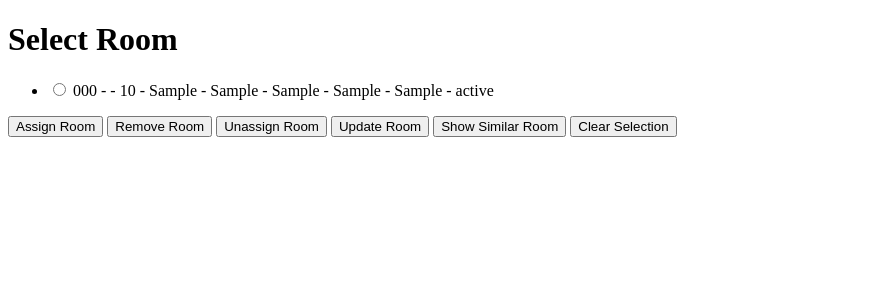
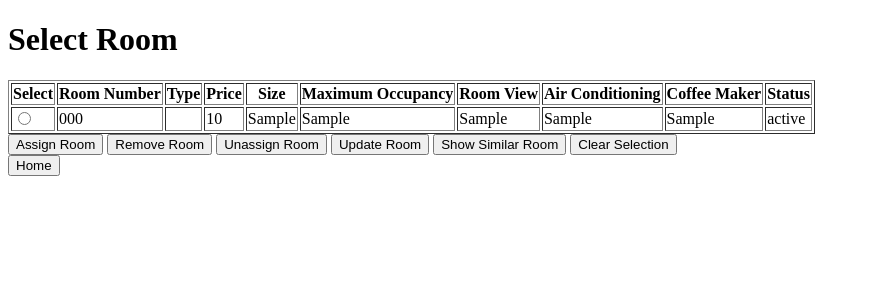
Before and after one commit to zahi1/hotel-management-system, a PHP site: page /Roomlistpage.php in a window 1280 px wide. Shown: the top 300 px of the page, without its empty margins (0-870 px from the left). Run offline with PHP 8.4, Linux system fonts and the light colour scheme; tables that the repository leaves empty or names only in its code hold one stand-in row (values such as "Sample post").

Commit message:
Navigation is introduced Refreshing the webpage is working Zahi use case show similar is done the only missed is adding a new room because the session doesnt store the admin id we have to discuss about it

```diff
--- a/Roomlistpage.php
+++ b/Roomlistpage.php
@@ -5,40 +5,35 @@ include 'db.php';  // Including the database connection file
 $query = "SELECT * FROM rooms";
 $result = mysqli_query($conn, $query);
 
-// Check if rooms are fetched successfully
 if ($result) {
     $rooms = mysqli_fetch_all($result, MYSQLI_ASSOC);
 } else {
-    $rooms = [];  // Empty array if no rooms are fetched
+    $rooms = [];
 }
 
-// Assuming you have a mechanism to determine the selected room
 $selectedRoom = isset($_POST['selectedRoom']) ? $_POST['selectedRoom'] : '';
-if (isset($_POST['remove'])) {
-    $selectedRoomNumber = $_POST['selectedRoom'];
-    $deleteQuery = "DELETE FROM rooms WHERE room_number = '$selectedRoomNumber'";
+$similarRooms = [];
 
-    if (mysqli_query($conn, $deleteQuery)) {
-        // Success message or any other action
-        echo "Room removed successfully.";
-    } else {
-        // Error message
-        echo "Error: " . mysqli_error($conn);
-    }
-}
-if (isset($_POST['unassign'])) {
-    $selectedRoomNumber = $_POST['selectedRoom'];
-    $updateStatusQuery = "UPDATE rooms SET status = 'available' WHERE room_number = '$selectedRoomNumber'";
-
-    if (mysqli_query($conn, $updateStatusQuery)) {
-        // Success message or any other action
-        echo "Room unassigned successfully.";
-    } else {
-        // Error message
-        echo "Error: " . mysqli_error($conn);
+if (isset($_POST['similar'])) {
+    $selectedRoomView = '';
+    foreach ($rooms as $room) {
+        if ($room['room_number'] == $selectedRoom) {
+            $selectedRoomView = $room['room_view'];
+            break;
         }
     }
 
+    if (!empty($selectedRoomView)) {
+        $query = "SELECT * FROM rooms WHERE room_view = '$selectedRoomView' AND room_number != '$selectedRoom'";
+        $result = mysqli_query($conn, $query);
+
+        if ($result && mysqli_num_rows($result) > 0) {
+            $similarRooms = mysqli_fetch_all($result, MYSQLI_ASSOC);
+        } else {
+            $noSimilarRooms = true;  // Flag to indicate no similar rooms
+        }
+    }
+}
 ?>
 
 <!DOCTYPE html>
@@ -51,20 +46,37 @@ if (isset($_POST['unassign'])) {
     <h1>Select Room</h1>
 
     <form action="" method="post">
-        <ul>
+        <table border="1">
+            <tr>
+                <th>Select</th>
+                <th>Room Number</th>
+                <th>Type</th>
+                <th>Price</th>
+                <th>Size</th>
+                <th>Maximum Occupancy</th>
+                <th>Room View</th>
+                <th>Air Conditioning</th>
+                <th>Coffee Maker</th>
+                <th>Status</th>
+            </tr>
             <?php foreach ($rooms as $room): ?>
-                <li>
+                <tr>
+                    <td>
                         <input type="radio" name="selectedRoom" value="<?php echo $room['room_number']; ?>"
                             <?php echo ($selectedRoom == $room['room_number']) ? 'checked' : ''; ?>>
-                    <?php
-                        echo $room['room_number'] . ' - ' . $room['type'] . ' - ' . $room['price'] . ' - ' .
-                             $room['size'] . ' - ' . $room['maximum_occupancy'] . ' - ' . $room['room_view'] .
-                             ' - ' . $room['air_conditioning'] . ' - ' . $room['coffee_maker'] . ' - ' .
-                             $room['status'];
-                    ?>
-                </li>
+                    </td>
+                    <td><?php echo $room['room_number']; ?></td>
+                    <td><?php echo $room['type']; ?></td>
+                    <td><?php echo $room['price']; ?></td>
+                    <td><?php echo $room['size']; ?></td>
+                    <td><?php echo $room['maximum_occupancy']; ?></td>
+                    <td><?php echo $room['room_view']; ?></td>
+                    <td><?php echo $room['air_conditioning']; ?></td>
+                    <td><?php echo $room['coffee_maker']; ?></td>
+                    <td><?php echo $room['status']; ?></td>
+                </tr>
             <?php endforeach; ?>
-        </ul>
+        </table>
 
         <!-- Buttons for actions -->
         <input type="button" name="assign" value="Assign Room" onclick="redirectToRoomForm()">
@@ -73,19 +85,53 @@ if (isset($_POST['unassign'])) {
         <input type="button" name="update" value="Update Room" onclick="redirectToRoomForm()">
         <input type="submit" name="similar" value="Show Similar Room">
         <input type="submit" name="clear" value="Clear Selection">
+
+        <!-- Display Similar Rooms -->
+        <?php if (!empty($similarRooms)): ?>
+            <h2>Similar Rooms</h2>
+            <table border="1">
+                <tr>
+                    <th>Room Number</th>
+                    <th>Type</th>
+                    <th>Price</th>
+                    <th>Size</th>
+                    <th>Maximum Occupancy</th>
+                    <th>Room View</th>
+                    <th>Air Conditioning</th>
+                    <th>Coffee Maker</th>
+                    <th>Status</th>
+                </tr>
+                <?php foreach ($similarRooms as $room): ?>
+                    <tr>
+                        <td><?php echo $room['room_number']; ?></td>
+                        <td><?php echo $room['type']; ?></td>
+                        <td><?php echo $room['price']; ?></td>
+                        <td><?php echo $room['size']; ?></td>
+                        <td><?php echo $room['maximum_occupancy']; ?></td>
+                        <td><?php echo $room['room_view']; ?></td>
+                        <td><?php echo $room['air_conditioning']; ?></td>
+                        <td><?php echo $room['coffee_maker']; ?></td>
+                        <td><?php echo $room['status']; ?></td>
+                    </tr>
+                <?php endforeach; ?>
+            </table>
+        <?php elseif (isset($noSimilarRooms)): ?>
+            <p>No similar rooms found for the selected room view.</p>
+        <?php endif; ?>
     </form>
-
+    <button onclick="redirectToAdminPage()">Home</button>
 
     <!-- Include any other scripts or styles if necessary -->
     <script>
         function redirectToRoomForm() {
-        // Assuming you want to redirect to room_form.php when Assign Room is clicked
             window.location.href = 'roomform.php';
         }
         function confirmUnassign() {
             return confirm('Are you sure you want to unassign this room?');
         }
-
+        function redirectToAdminPage() {
+            window.location.href = 'admin.php';
+        }
     </script>
 
 </body>
```
Also changed, not shown: roomform.php (+37 -18 lines). Lines whose indentation alone changed are shown as unchanged.
